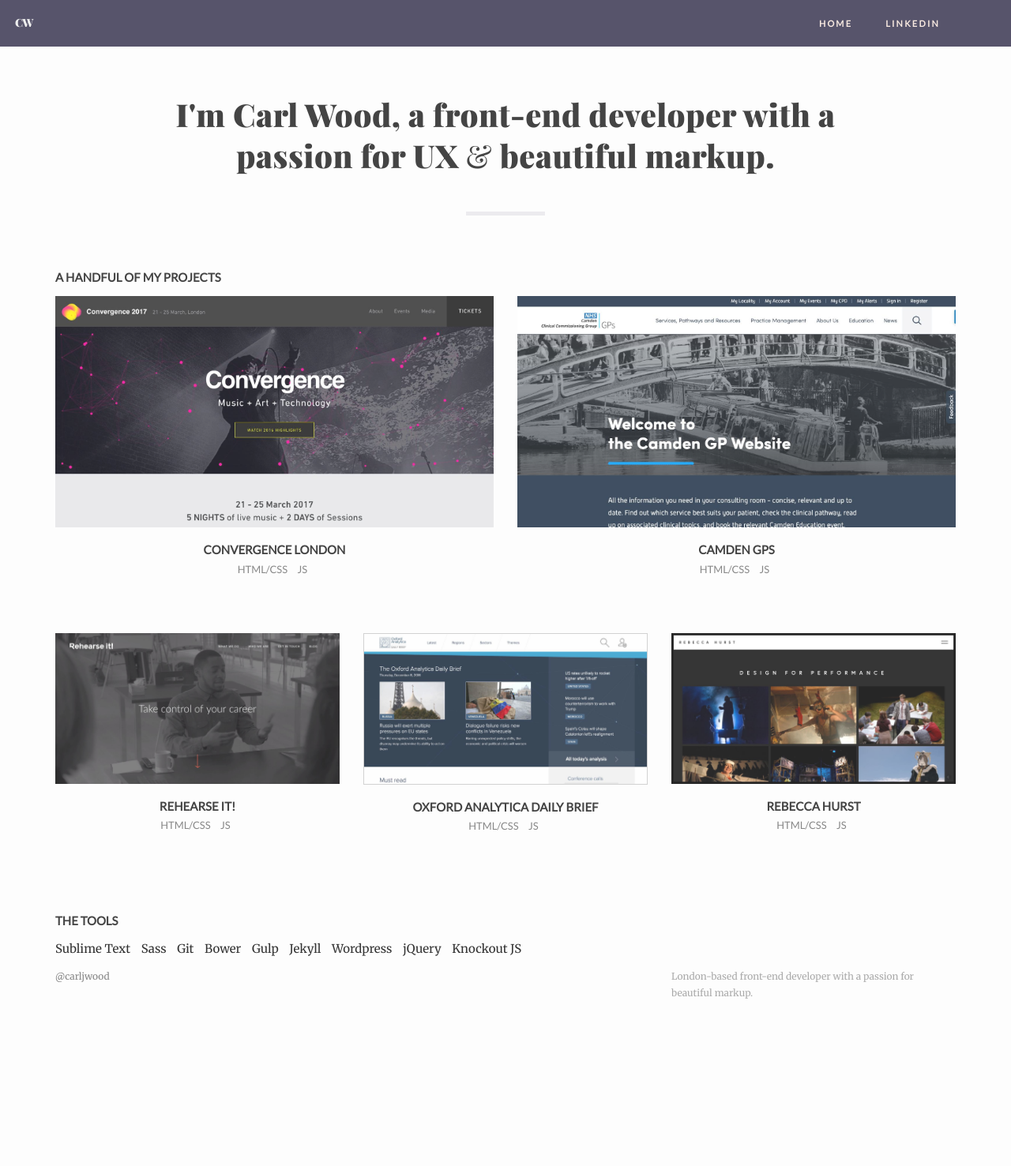
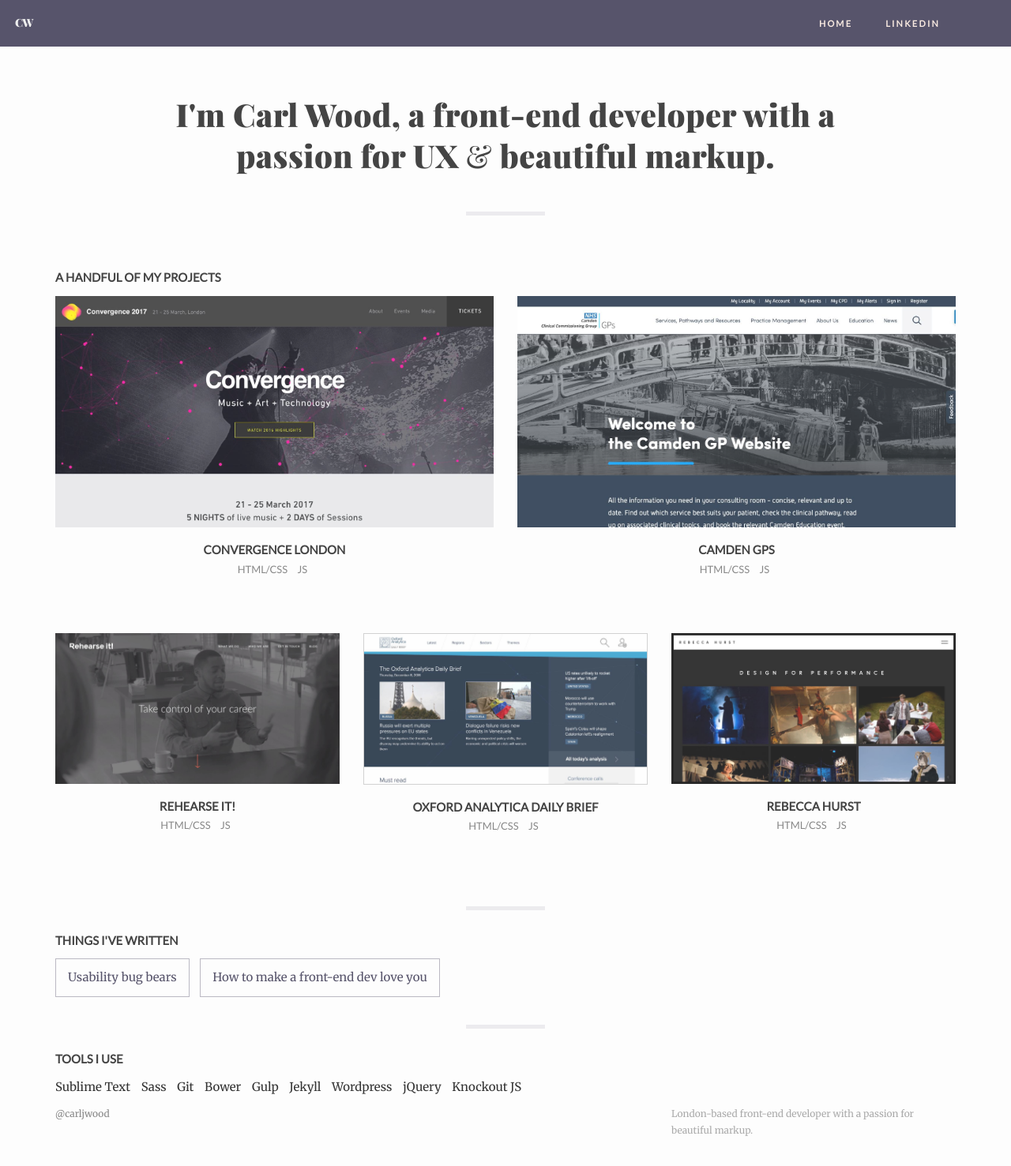
Before and after one commit to carlwood/carlwood.github.io, a Jekyll site: the page built from index.html, in a window 1280 px wide. Shown: the whole page at 79% size. Built offline with Jekyll 4.4.1, drawn with Linux system fonts in a browser that asks for light colours; before the commit the page ends 1303 px from its top, so only the background shows below that.

Commit message:
blog post links

````diff
--- a/_posts/2014-08-13-being-a-nuisance.markdown
+++ b/_posts/2014-08-13-being-a-nuisance.markdown
@@ -13,7 +13,7 @@ Placing your radio buttons and checkboxes in labels allows the user to activate
 
 ```
 <label>
-  <input type="checkbox"/> Free money
+  <input type="checkbox"> Free money
 </label>
 ```
 
@@ -21,7 +21,7 @@ We missed the 'for' attribute out of that last code example. Clicking a label wi
 
 ```
 <label for="surname">Surname</label>
-<input type="text" id="surname"/>
+<input type="text" id="surname">
 ```
 
 ## Enter to submit
--- a/css/main.scss
+++ b/css/main.scss
@@ -323,11 +323,36 @@ img {
     border-radius: 0;
 }
 
+.mini-btn {
+    border: solid 1px rgba($brand-primary, 0.4);
+    display: inline-block;
+    padding: 10px 15px;
+    margin-bottom: 15px;
+    transition: 0.2s all;
+    @include media-query(680px) {
+        display: block;
+        margin-bottom: 10px;
+    }
+    &:hover,
+    &:focus {
+        background: $brand-primary;
+        border-color: $brand-primary;
+        color: #fff;
+        text-decoration: none;
+    }
+}
+
 // Misc
 
 hr {
     border: 0;
     border-top: solid 2px #fafafa;
+}
+
+.hr {
+    border-top: solid 5px rgba($brand-primary, 0.1);
+    margin: 20px auto;
+    width: 100px;
 }
 
 .icon--home {
@@ -356,6 +381,11 @@ code {
     border-radius: 0;
 }
 
+.highlight {
+    background: $brand-primary;
+    color: $brand-color2;
+}
+
 .highlight .nt {
     color: #AEB8D8;
 }
--- a/index.html
+++ b/index.html
@@ -78,7 +78,20 @@ layout: default
             </div>
         </div>
 
-        <h2>The Tools</h2>
+        <hr class="hr">
+
+        <h2>Things I've written</h2>
+        <ul class="list-unstyled list-inline">
+          {% for post in site.posts %}
+            <li>
+                <a class="mini-btn" href="{{ post.url }}">{{ post.title }}</a>
+            </li>
+          {% endfor %}
+        </ul>
+
+        <hr class="hr">
+
+        <h2>Tools I use</h2>
 
         <ul class="list-unstyled list-inline">
           <li>Sublime Text</li>
````
Also changed, not shown: other parts of _posts/2014-08-13-being-a-nuisance.markdown (+0 -2 lines).
